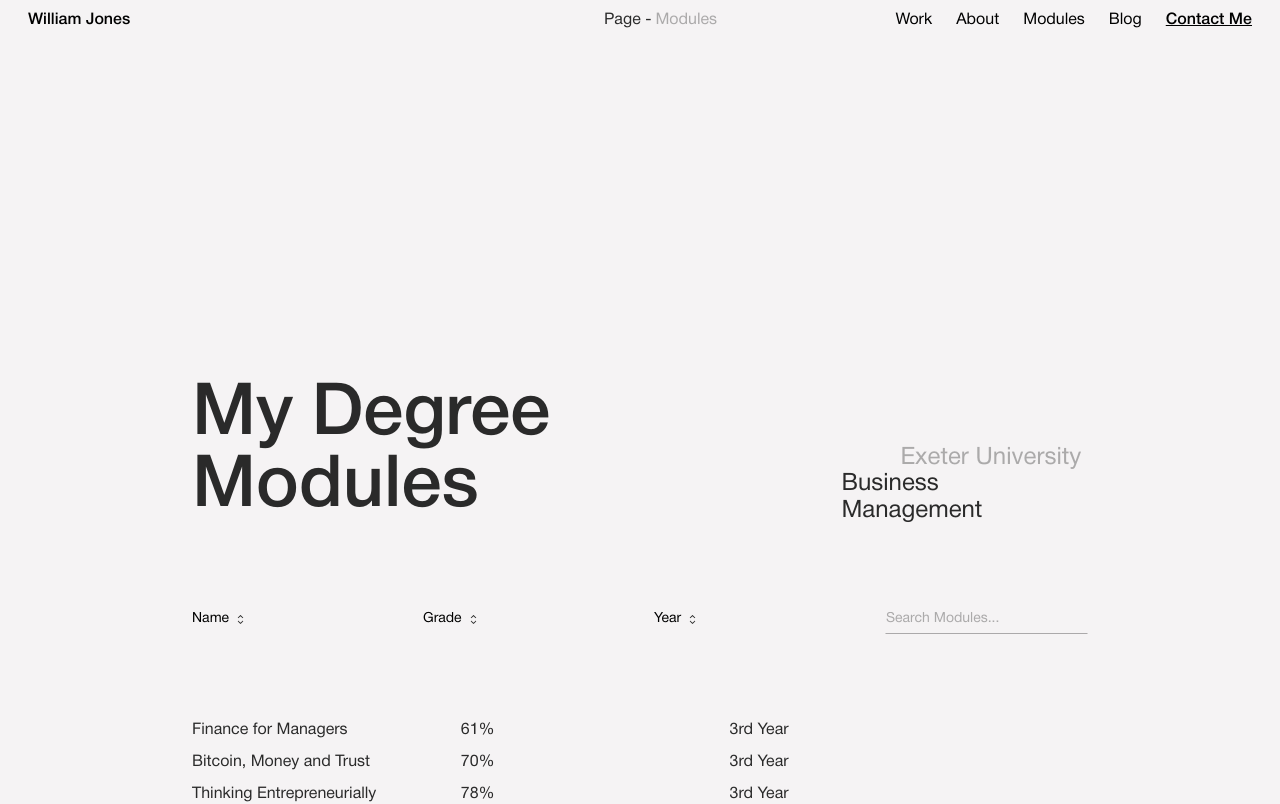
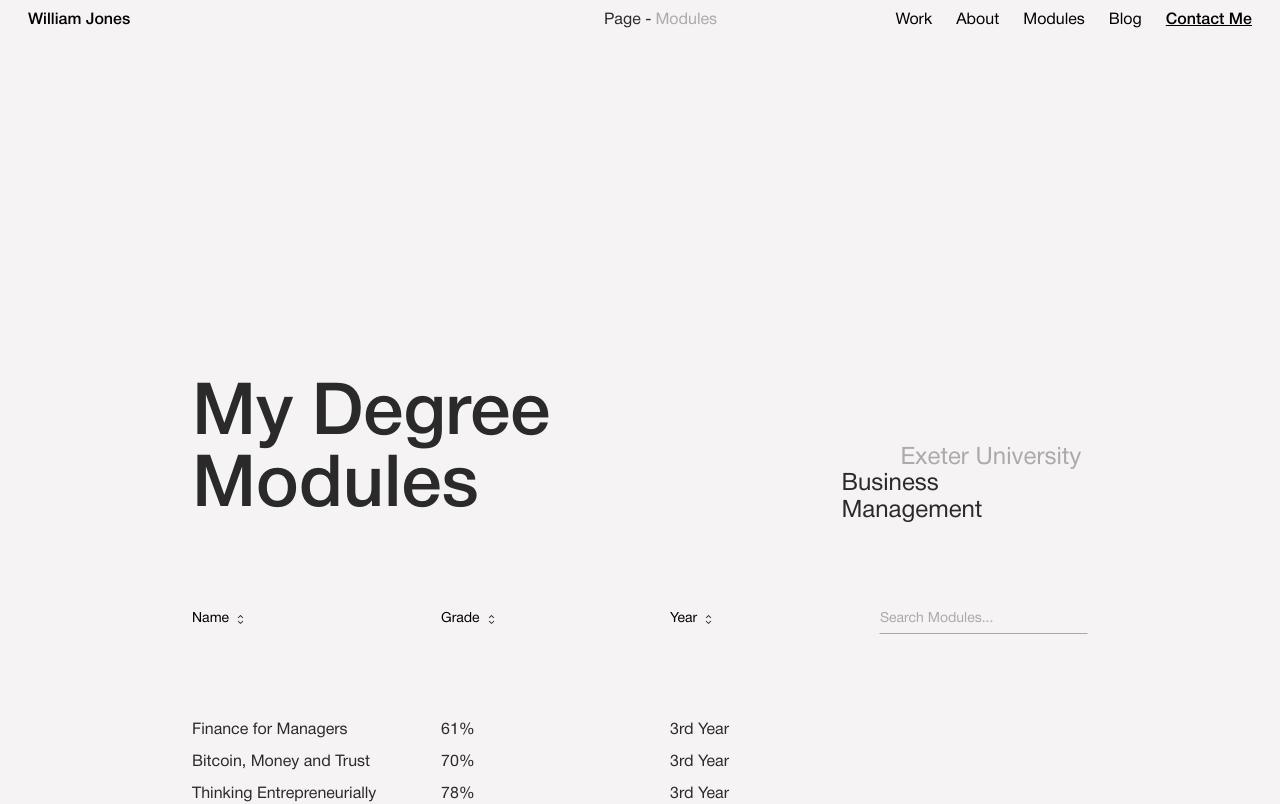
Before and after one commit to Wj9488/graduate-website, a Next.js app: page /modules in a window 1280 px wide. Shown: the top 804 px of the page. Built offline with nearby package versions, Linux system fonts and the light colour scheme.

Commit message:
I love CSS so much - Solved Module grid

```diff
--- a/components/sitewide/AlternativeMenu.jsx
+++ b/components/sitewide/AlternativeMenu.jsx
@@ -64,7 +64,7 @@ const AlternativeMenu = () => {
   return (
     <>
       <a.button
-        className="hover:cursor-pointer lg:hidden fixed top-1 right-2 rounded-lg flex items-center justify-center z-[90] shadow-lg"
+        className="hover:cursor-pointer lg:hidden fixed top-1 right-2 rounded-lg flex items-center justify-center z-[999]"
         onClick={toggleMenu}
         id="MobileOnly"
         initial="initial"
@@ -120,7 +120,7 @@ const AlternativeMenu = () => {
       <AnimatePresence>
         {isVisible && (
           <a.button
-            className="hover:cursor-pointer hidden lg:block fixed top-5 right-[0.75rem] rounded-lg z-[90] shadow-lg"
+            className="hover:cursor-pointer hidden lg:block fixed top-5 right-[0.75rem] rounded-lg z-[999] shadow-lg"
             initial="initial"
             animate="visible"
             exit="initial"
@@ -178,7 +178,7 @@ const AlternativeMenu = () => {
       <AnimatePresence>
         {isMenuOpen && (
           <a.div
-            className="fixed top-0 flex flex-col justify-center right-0 bottom__left_radius xl:rounded-none h-full accent__c_black shadow-2xl z-[80]"
+            className="fixed top-0 flex flex-col justify-center right-0 bottom__left_radius xl:rounded-none h-full accent__c_black shadow-2xl z-[500]"
             variants={menuVariants}
             initial="closed"
             animate="open"
--- a/pages/contact.jsx
+++ b/pages/contact.jsx
@@ -224,6 +224,7 @@ const Contact = () => {
           className="w-full border-transparent placeholder-[#76767654] py-1 accent__c_white border border-b-black focus:outline-none focus:border-b-black focus:border-b-2 text-[1.35rem] lg:text-[1.5rem] xl:text-[1.5rem] 2xl:text-[1.75rem] leading-[1.1]"
           required
           aria-required="true"
+          style={{ WebkitAppearance: "none", MozAppearance: "none" }}
         >
           <option value="">Please select a reason</option>
           <option value="employment">I'd like to talk about employment</option>
--- a/pages/modules.jsx
+++ b/pages/modules.jsx
@@ -134,7 +134,7 @@ const Modules = () => {
             </button>
             <button
               onClick={sortByGrade}
-              className="flex gap-1 items-center text-xs lg:text-sm"
+              className="flex gap-1 items-center text-xs lg:text-sm ml-[1.25rem] lg:mr-0"
             >
               Grade
               <svg
@@ -154,7 +154,7 @@ const Modules = () => {
             </button>
             <button
               onClick={sortByYear}
-              className="flex gap-1 items-center text-xs lg:text-sm"
+              className="flex gap-1 items-center text-xs lg:text-sm ml-[1.25rem] lg:mr-0"
             >
               Year
               <svg
@@ -195,10 +195,10 @@ const Modules = () => {
                 <p className="2xl:text-lg lg:text-base text-sm">
                   {course.name}
                 </p>
-                <p className="2xl:text-lg lg:text-base text-sm">
+                <p className="2xl:text-lg lg:text-base text-sm ml-[1.25rem] lg:mr-0">
                   {course.grade}
                 </p>
-                <p className="2xl:text-lg lg:text-base text-sm">
+                <p className="2xl:text-lg lg:text-base text-sm ml-[1.25rem] lg:mr-0">
                   {course.year} <span className="lg:hidden">yr</span>
                   <span className="text-[1px] lg:text-base 2xl:text-lg opacity-0 lg:opacity-100">Year</span>
                 </p>
--- a/styles/globals.css
+++ b/styles/globals.css
@@ -7,7 +7,7 @@
   --standard-text-opacity-reduced-black: #15151554;
   --standard-text-contrast: #fafafa;
   --standard-text-contrast-reduced-opacity: #515151;
-  --standard-text-contrast-reduced-opacity-drk: #6c6c6c;
+  --standard-text-contrast-reduced-opacity-drk: #656565;
 
   --body-background: #f5f3f4;
 
@@ -68,7 +68,6 @@ input {
     grid-template-columns: 3fr 1fr 1fr;
     grid-template-rows: 2fr;
     grid-template-areas: "Name Name Name Grade Year";
-    gap: var(--padding-small);
   }
 }
 
@@ -229,7 +228,7 @@ p {
   }
 }
 
-@media screen and (max-width: 1024px) {
+@media screen and (min-width: 1024px) {
   .module__grid {
     display: grid;
     grid-template-columns: 1fr 1fr 1fr 1fr;
@@ -386,95 +385,3 @@ p {
   padding-left: 10px;
   padding-right: 10px;
 }
-
-/* Hover animation
-.hover__link {
-  position: relative;
-  width: min-content;
-}
-
-.hover__link:before {
-  content: "";
-  display: block;
-  position: absolute;
-  left: 0;
-  bottom: 0;
-  height: 1.25px;
-  width: 0;
-  border-radius: 40px;
-  transition: width 0s ease, background 0.5s ease;
-}
-.hover__link:after {
-  content: "";
-  display: block;
-  position: absolute;
-  right: 0;
-  bottom: 0;
-  height: 1.25px;
-  width: 0;
-  border-radius: 40px;
-  transition: width 0.5s ease;
-  background-color: var(--colour-theme-accent-main);
-  mix-blend-mode: difference;
-}
-.hover__link:hover:before {
-  width: 100%;
-  background-color: var(--colour-theme-accent-main);
-  mix-blend-mode: difference;
-  border-radius: 40px;
-  transition: width 0.5s ease;
-}
-.hover__link:hover:after {
-  width: 100%;
-  background: transparent;
-  border-radius: 40px;
-  transition: all 0s ease;
-}
-
-*/
-
-/* Hover animation END */
-/* Hover animation */
-/* .hover__link_b {
-  position: relative;
-  width: min-content;
-}
-
-.hover__link_b:before {
-  content: "";
-  display: block;
-  position: absolute;
-  left: 0;
-  bottom: 0;
-  height: 1.25px;
-  width: 0;
-  border-radius: 40px;
-  transition: width 0s ease, background 0.5s ease;
-}
-.hover__link_b:after {
-  content: "";
-  display: block;
-  position: absolute;
-  right: 0;
-  bottom: 0;
-  height: 1.25px;
-  width: 0;
-  border-radius: 40px;
-  transition: width 0.5s ease;
-  background-color: var(--body-background);
-  mix-blend-mode: difference;
-}
-.hover__link_b:hover:before {
-  width: 100%;
-  background-color: var(--body-background);
-  mix-blend-mode: difference;
-  border-radius: 40px;
-  transition: width 0.5s ease;
-}
-.hover__link_b:hover:after {
-  width: 100%;
-  background: transparent;
-  border-radius: 40px;
-  transition: all 0s ease;
-} */
-/* Hover animation END */
```
